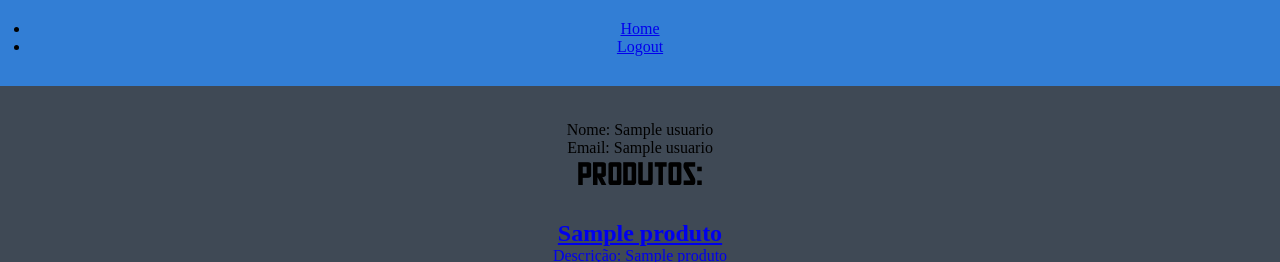
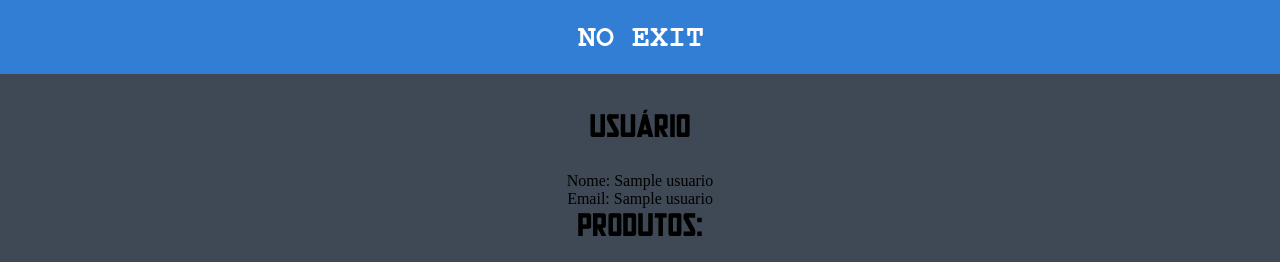
Before and after one commit to MateusTama/ProjetosPessoais, a Flask app: page /perfil/1 in a window 1280 px wide. Shown: the top 262 px of the page. Run offline with Flask 3, Linux system fonts and the light colour scheme; a database or web service that is not in the repository returns one stand-in record (values such as "Sample title"); some libraries are stand-ins or nearby versions.

Commit message:
Finalização das CSS (por enquanto)

```diff
--- a/MeuSite/templates/adicionar_produto.html
+++ b/MeuSite/templates/adicionar_produto.html
@@ -14,7 +14,7 @@
         <h1>Adicionar Produto</h1>
         <form action="{{ url_for('efetuarAdicionar')}}" method="POST" enctype="multipart/form-data">
             <input type="text" name="titulo" placeholder="Título">
-            <textarea name="descricao" rows="3" cols="25" placeholder="Descrição..."></textarea>
+            <textarea name="descricao" rows="3" cols="25" placeholder="Descrição..." maxlength="100"></textarea>
             <input type="number" name="valor" placeholder="Valor">
             <p class="form-add-p">Imagem:</p>
             <input type="file" name="imagem">
--- a/MeuSite/templates/index.html
+++ b/MeuSite/templates/index.html
@@ -1,3 +1,6 @@
+<!-- Validar os formulários -->
+<!-- Validar file -->
+
 <!DOCTYPE html>
 <html lang="pt-br">
 <head>
--- a/MeuSite/templates/user_perfil.html
+++ b/MeuSite/templates/user_perfil.html
@@ -7,41 +7,30 @@
     <title>{{ usuario_nome }}</title>
 </head>
 <body>
-    <nav>
-        <header>
-            <ul>
-                {% if session["login"] == False %}
-                    <li><a href="{{url_for('home')}}">Home</a></li>
-                    <li><a href="{{ url_for('rotaRegistrar')}}">Criar Conta</a></li>
-                    <li><a href="{{ url_for('rotaLogin')}}">Login</a></li>
-                {% else %}
-                    <li><a href="{{url_for('home')}}">Home</a></li>
-                    <li><a href="{{url_for('logout')}}">Logout</a></li>
-                {% endif %}
-            </ul>
-        </header>
-    </nav>
-
+    <header class="no-nav">
+        <a href="{{ url_for('home')}}"><img src="../static/images/logo.png" alt="Logo"></a>
+    </header>
     <!-- Atualizar variáveis, fazer a rota e arrumar no visualizar_produto -->
-
     <main>
+        <h1>Usuário</h1>
         <p>Nome: {{ usuario_nome }}</p>
         <p>Email: {{ usuario_email }}</p>
-        <h1>Produtos:</h1>
+        <h1 class="afastamento">Produtos:</h1>
         {% if produtos_usuario %}
             {% for produto in produtos_usuario %}
-                <a href="{{ url_for('visualizar_produto', produto_id = produto[0])}}">
-                    <div>
-                        <h2>{{ produto[1] }}</h2>
-                        <p>Descrição: {{ produto[2] }}</p>
+                <article>
+                    <h2>{{ produto[1] }}</h2>
+                    <a href="{{ url_for('visualizar_produto', produto_id = produto[0])}}">
                         <img src="{{ url_for('static', filename='images/upload/' + produto[4])}}" alt="imagem produto" class="images">
-                        <h3>Valor: {{ produto[3] }}</h3>
-                    </div>
-                </a>
+                    </a>
+                </article>
             {% endfor %}
         {% else %}
             <p>Esse usuário não possui produtos cadastrados.</p>
         {% endif %}
     </main>
+    <footer>
+        <p>Desenvolvido por <a href="https://github.com/MateusTama" target="_blank">Mateus Tamasia</a></p>
+    </footer>
 </body>
 </html>
```
Also changed, not shown: MeuSite/templates/mensagem.html (+10 -15 lines).
